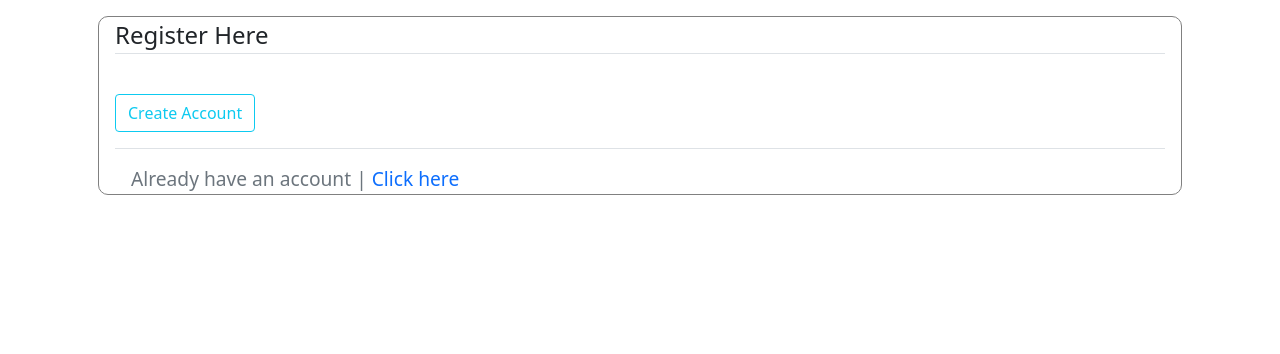
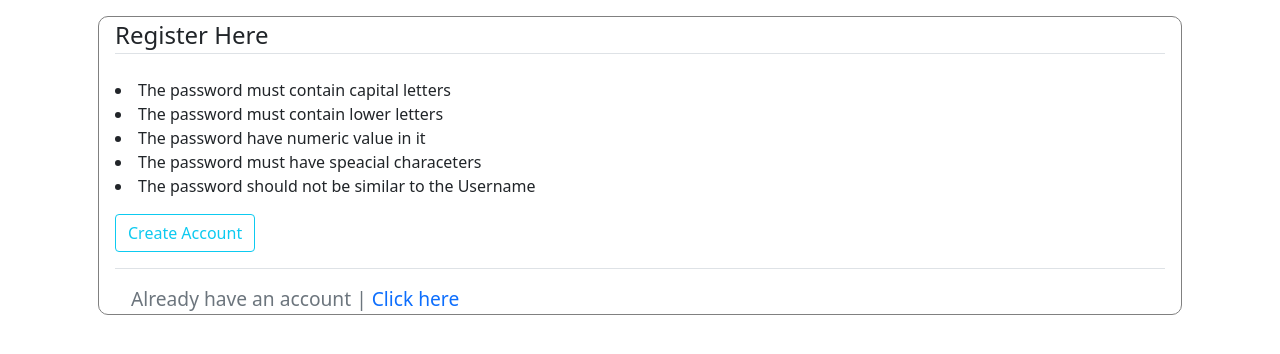
Before and after one commit to omkashyap007/bloggingsite_git, a Django app: template users/templates/users/register.html in a window 1280 px wide. Shown: the part 97-451 px from the top of the page. Run offline with Django 3.2, Linux system fonts and the light colour scheme; the template is opened without the code that fills it, so the values that code supplies are empty; some libraries are stand-ins or nearby versions.

Commit message:
Authentication Updated

```diff
--- a/users/templates/users/register.html
+++ b/users/templates/users/register.html
@@ -15,6 +15,13 @@
     <fieldset class = "form-group" >
       <legend  class = "border-bottom mb-4" >Register Here</legend>
       {{form|crispy}}
+      <div>
+         <li>The password must contain capital letters</li>
+         <li>The password must contain lower letters</li>
+         <li>The password have numeric value in it</li>
+         <li>The password must have speacial characeters</li>
+         <li>The password should not be similar to the Username</li>
+       </div>
     </fieldset>
     <div class = "form-group" >
       <button class = "btn btn-outline-info " type = "submit"> Create Account</button>
```
